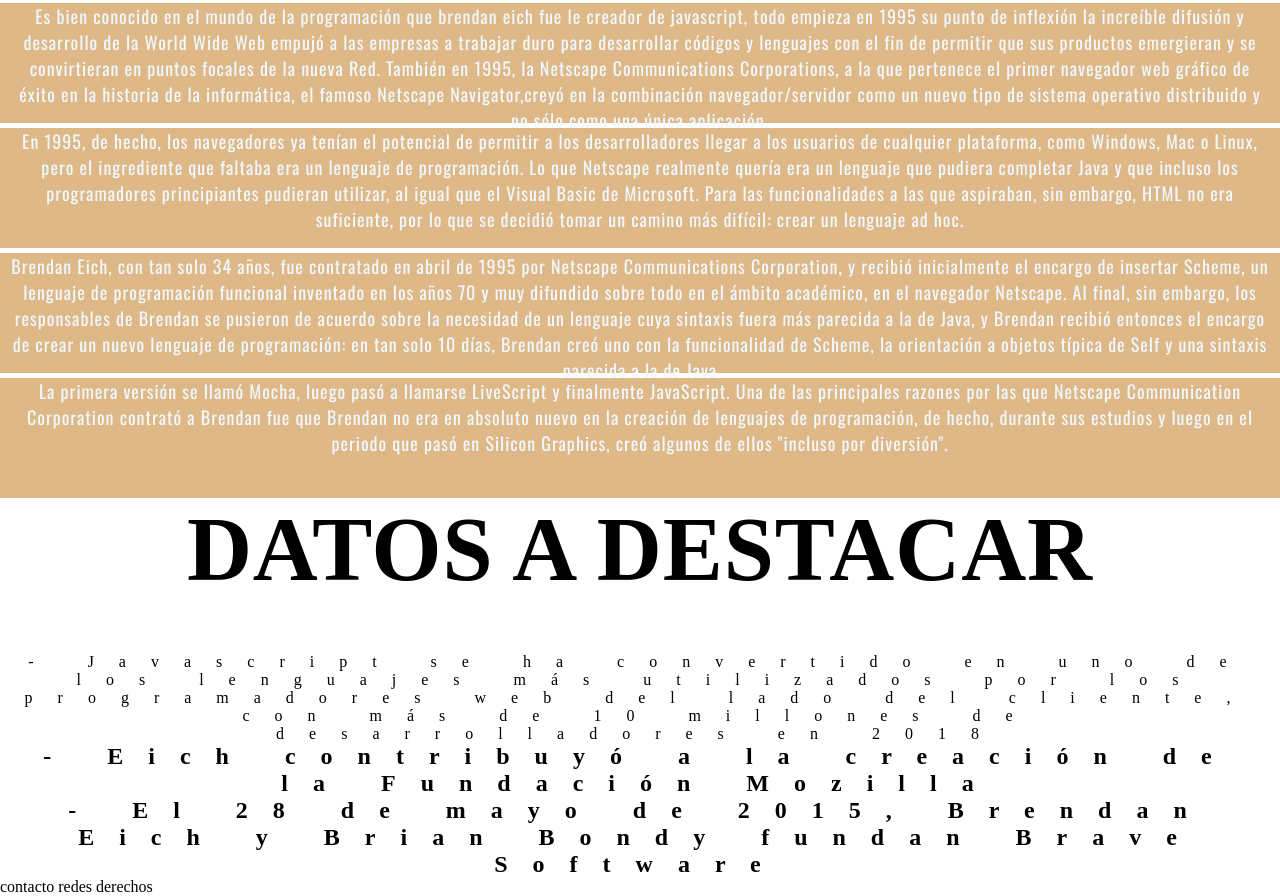
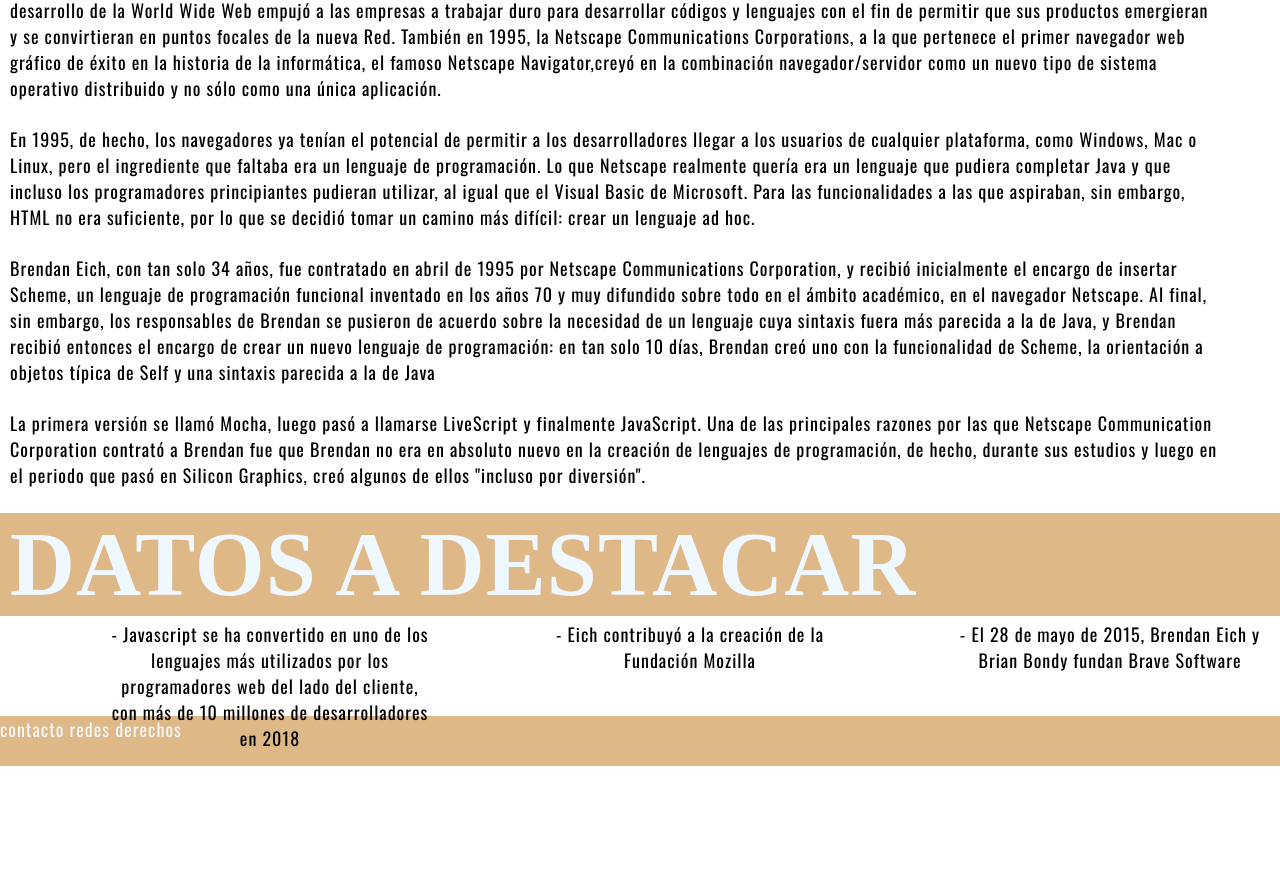
Before and after one commit to jsanabria202/bit-pagina-tributo, a plain HTML site: page index.html in a window 1280 px wide. Shown: the part 995-1891 px from the top of the page. After the commit the page ends 1761 px from the top, so only its background shows below. Drawn offline with nearby package versions, Linux system fonts and the light colour scheme.

Commit message:
ultimos detalles

```diff
--- a/estilos.css
+++ b/estilos.css
@@ -13,7 +13,6 @@ ul {
   align-items: center;
 }
 li {
-  margin-top: 20px;
   margin-left: 100px;
   font-size: 18px;
   letter-spacing: 1px;
@@ -35,7 +34,6 @@ nav {
 .bio {
   height: 70px;
   width: 100%;
-  margin-top: 20px;
   margin-left: 100px;
   font-size: 18px;
   letter-spacing: 1px;
@@ -51,32 +49,69 @@ main {
 }
 .bioce {
   margin-top: 25px;
+
   font-size: 45px;
   letter-spacing: 5px;
 }
+.bioli {
+}
 .nac {
-  padding-top: 45px;
   margin-top: 40px;
   font-size: 45px;
   letter-spacing: 5px;
 }
 .nacpar {
-  height: 120px;
+  margin-bottom: 25px;
+
+  margin-right: 50px;
+  font-size: 18px;
+  letter-spacing: 1px;
+  list-style: none;
+  float: right;
+  display: flex;
+  font-family: "Oswald", sans-serif;
+  text-align: left;
+}
+.datos {
+  align-items: center;
+  text-align: right;
+  margin-top: 45px;
+  margin-bottom: 30px;
+  display: flex;
+  background-color: burlywood;
+  color: aliceblue;
+  font-size: 45px;
+  letter-spacing: 1px;
+}
+.datoslu {
+  margin-top: 25px;
   width: 100%;
-  margin-top: 5px;
+  height: 50px;
+  display: flex;
+
+  color: black;
+  align-items: center;
+}
+.datosli {
+  width: 100%;
+  height: 50px;
+  display: flex;
+  float: right;
+  color: black;
+  align-items: left;
+  margin-bottom: 50px;
+}
+footer {
+  width: 100%;
+  height: 50px;
+  display: flex;
+  background-color: burlywood;
+  margin-top: 20px;
   margin-left: 100px;
   font-size: 18px;
   letter-spacing: 1px;
   list-style: none;
   float: right;
-  display: flex;
-  background-color: burlywood;
   color: aliceblue;
   font-family: "Oswald", sans-serif;
-  text-align: center;
 }
-.datos {
-  margin-top: 25px;
-  font-size: 45px;
-  letter-spacing: 1px;
-}
--- a/index.html
+++ b/index.html
@@ -38,12 +38,14 @@
       </div>
       <div class="nac">
         <h1>El Nacimiento de JavaScript</h1>
-        <img
-          src="https://www.google.com/url?sa=i&url=https%3A%2F%2Fsnipcart.com%2Fblog%2Fwhy-javascript-benefits&psig=AOvVaw38qkXeOLUfyIyUWMeB-JYV&ust=1734040902673000&source=images&cd=vfe&opi=89978449&ved=0CBQQjRxqFwoTCLC27KDcoIoDFQAAAAAdAAAAABAJ"
+
+      </div>
+      <img
+          src=https://www.datocms-assets.com/48401/1628644950-javascript.png
         />
-      </div>
       <div class="nacpar">
         <p>
+
           Es bien conocido en el mundo de la programación que brendan eich fue
           le creador de javascript, todo empieza en 1995 su punto de inflexión
           la increíble difusión y desarrollo de la World Wide Web empujó a las
@@ -55,10 +57,12 @@
           Netscape Navigator,creyó en la combinación navegador/servidor como un
           nuevo tipo de sistema operativo distribuido y no sólo como una única
           aplicación.
+
         </p>
       </div>
       <div class="nacpar">
         <p>
+
           En 1995, de hecho, los navegadores ya tenían el potencial de permitir
           a los desarrolladores llegar a los usuarios de cualquier plataforma,
           como Windows, Mac o Linux, pero el ingrediente que faltaba era un
@@ -68,6 +72,7 @@
           Microsoft. Para las funcionalidades a las que aspiraban, sin embargo,
           HTML no era suficiente, por lo que se decidió tomar un camino más
           difícil: crear un lenguaje ad hoc.
+
         </p>
       </div>
       <img href="" />
@@ -101,16 +106,16 @@
         <img src="" />
       </div>
       <div>
-      <lu>
-        - Javascript se ha convertido en uno de los lenguajes más utilizados por
+      <lu class="datoslu">
+        <li class="datosli">- Javascript se ha convertido en uno de los lenguajes más utilizados por
         los programadores web del lado del cliente, con más de 10 millones de
-        desarrolladores en 2018
+        desarrolladores en 2018</li>
 
-      <h2>- Eich contribuyó a la creación de la Fundación Mozilla</h2>
-      <h2>
+    <li class="datosli">- Eich contribuyó a la creación de la Fundación Mozilla</li>
+      <li class="datosli">
         - El 28 de mayo de 2015, Brendan Eich y Brian Bondy fundan Brave
         Software
-      </h2>
+      </li>
       </div>
       </lu>
     </main>
```
